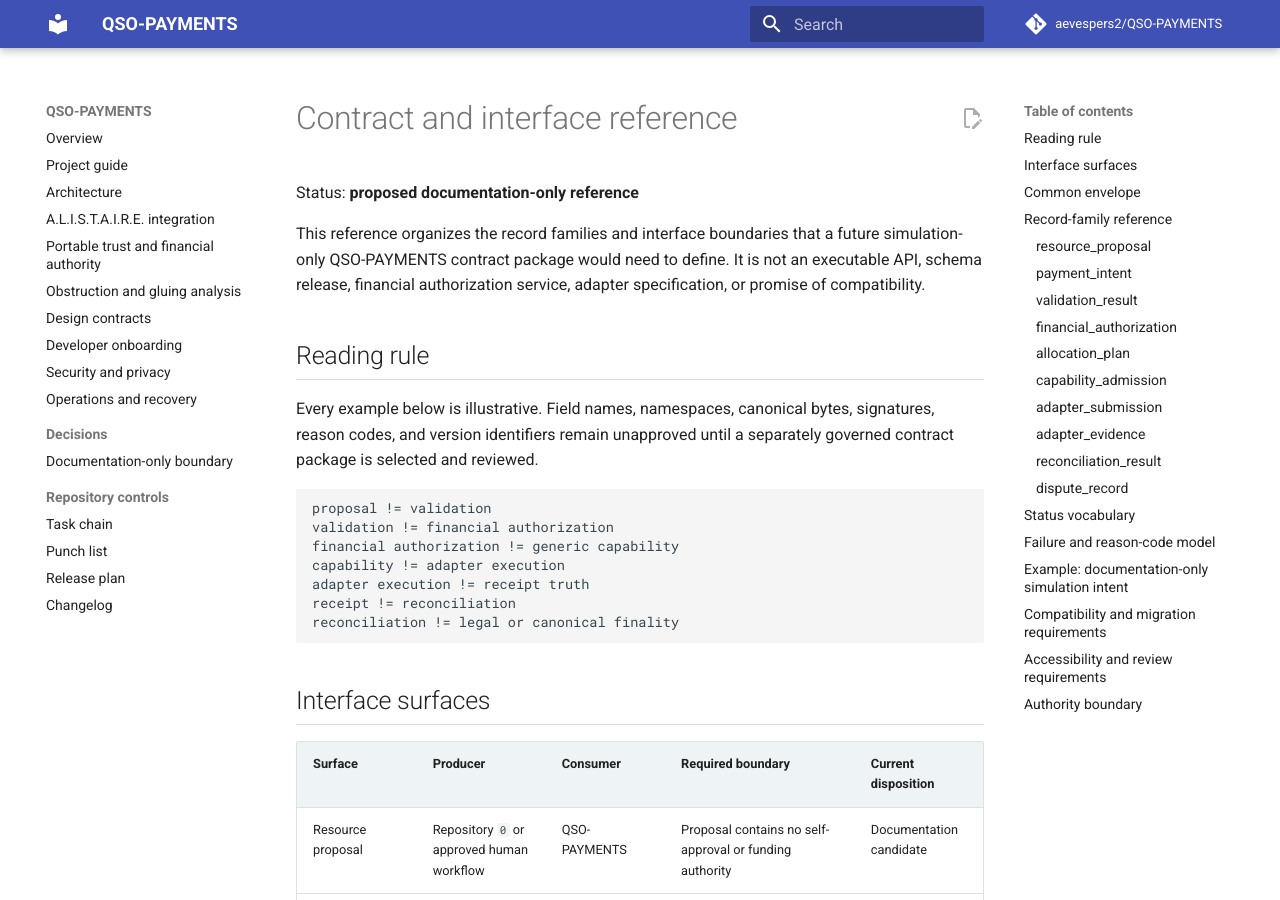
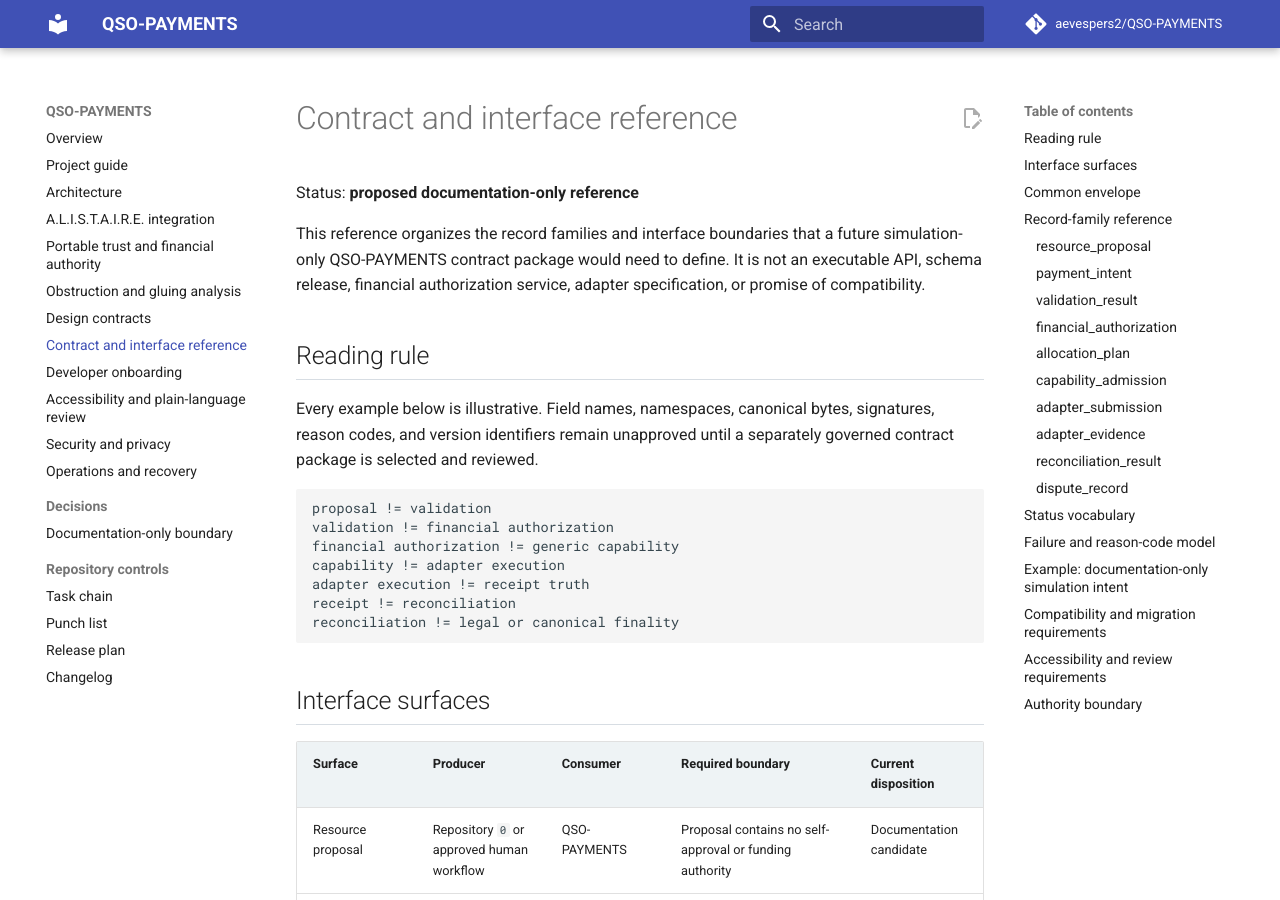
Before and after one commit to aevespers2/QSO-PAYMENTS, an MkDocs documentation site: the page built from docs/CONTRACT_REFERENCE.md, in a window 1280 px wide and 900 px high. Built offline with MkDocs 1.6.1 and Material for MkDocs 9.7.7, drawn with Linux system fonts in a browser that asks for light colours; comment, search, counter and statistics services are not loaded.

Commit message:
docs: expose contract and accessibility references

```diff
--- a/mkdocs.yml
+++ b/mkdocs.yml
@@ -21,7 +21,9 @@ nav:
   - Portable trust and financial authority: PORTABLE_TRUST_FINANCIAL_BOUNDARY.md
   - Obstruction and gluing analysis: OBSTRUCTION_AND_GLUING.md
   - Design contracts: DESIGN_CONTRACTS.md
+  - Contract and interface reference: CONTRACT_REFERENCE.md
   - Developer onboarding: ONBOARDING.md
+  - Accessibility and plain-language review: ACCESSIBILITY_REVIEW.md
   - Security and privacy: SECURITY_PRIVACY.md
   - Operations and recovery: OPERATIONS.md
   - Decisions:
```
